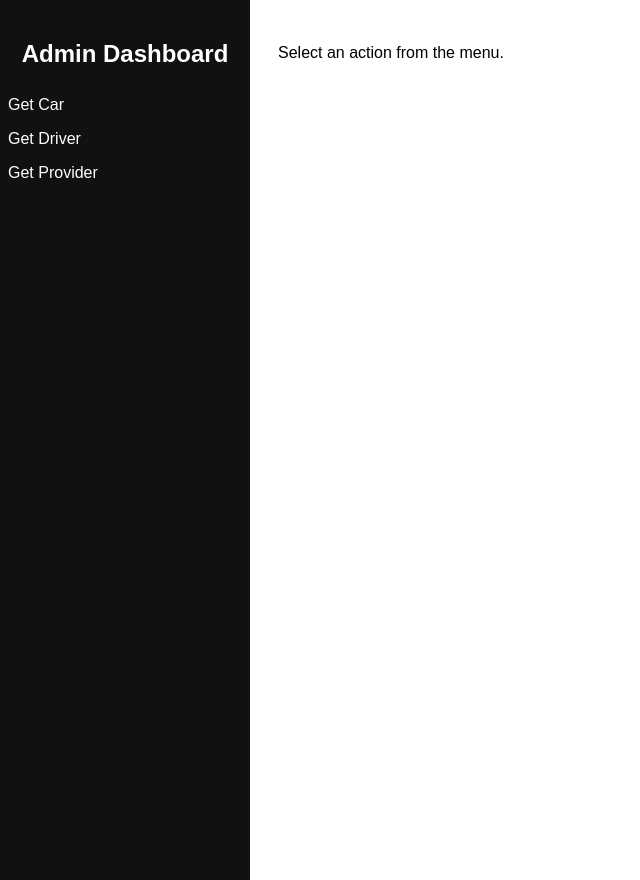
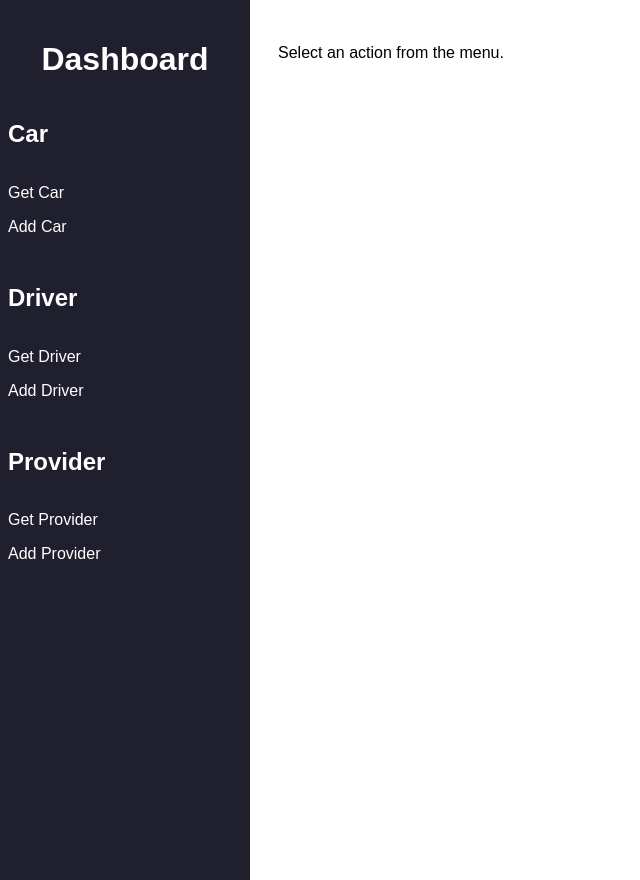
Before and after one commit to floren-audrina/MS-RentalTransport-GroupI, a PHP site: page /car/dashboard.php in a window 1280 px wide. Shown: the whole page, without its empty margins (0-640 px from the left). Run offline with PHP 8.4, Linux system fonts and the light colour scheme.

Commit message:
update dashboard.php

```diff
--- a/dashboard.php
+++ b/dashboard.php
@@ -3,7 +3,7 @@
 <head>
     <meta charset="UTF-8">
     <meta name="viewport" content="width=device-width, initial-scale=1.0">
-    <title>Admin Dashboard</title>
+    <title>Dashboard</title>
     <style>
         body {
             font-family: Arial, sans-serif;
@@ -15,13 +15,19 @@
             position: fixed;
             top: 0;
             left: 0;
-            background-color: #111;
+            background-color: #1f1f2e;
             padding-top: 20px;
+        }
+
+        .sidebar-title {
+            color: white;
+            text-align: center;
         }
 
         .sidebar h2 {
             color: white;
-            text-align: center;
+            padding: 8px;
+            padding-top: 20px;
         }
 
         .sidebar ul {
@@ -62,11 +68,17 @@
 </head>
 <body>
     <div class="sidebar">
-        <h2>Admin Dashboard</h2>
+        <h1 class="sidebar-title">Dashboard</h1>
         <ul>
+            <h2>Car</h2>
             <li><a href="?action=get_car">Get Car</a></li>
+            <li><a href="?action=get_car">Add Car</a></li>
+            <h2>Driver</h2>
             <li><a href="?action=get_driver">Get Driver</a></li>
+            <li><a href="?action=get_car">Add Driver</a></li>
+            <h2>Provider</h2>
             <li><a href="?action=get_provider">Get Provider</a></li>
+            <li><a href="?action=get_car">Add Provider</a></li>
         </ul>
     </div>
 
@@ -80,11 +92,20 @@
                     case 'get_car':
                         $url = 'http://localhost:8000/car';
                         break;
+                    case 'add_car':
+                        $url = '';
+                        break;
                     case 'get_driver':
                         $url = 'http://localhost:8000/driver';
                         break;
+                    case 'add_driver':
+                        $url = '';
+                        break;
                     case 'get_provider':
                         $url = 'http://localhost:8000/provider';
+                        break;
+                    case 'add_provider':
+                        $url = '';
                         break;
                     default:
                         $url = '';
```
